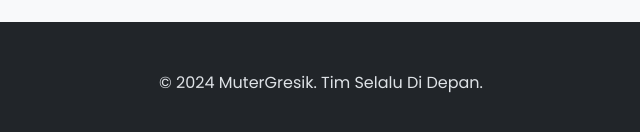
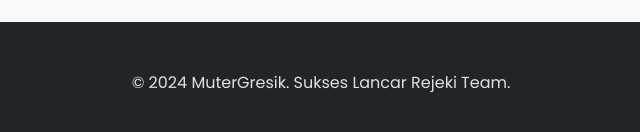
Before and after one commit to AthallahRafif09/MuterGresik, a plain HTML site: page itinerary.html in a window 1280 px wide. Shown: the part 1278-1410 px from the top of the page, 319-959 px from the left. Drawn offline with Linux system fonts and the light colour scheme.

Commit message:
Update itinerary.html

```diff
--- a/itinerary.html
+++ b/itinerary.html
@@ -173,7 +173,7 @@
     <!-- Footer -->
     <footer class="footer">
         <div class="container">
-            <p>&copy; 2024 MuterGresik. Tim Selalu Di Depan. </p>
+            <p>&copy; 2024 MuterGresik. Sukses Lancar Rejeki Team.</p>
         </div>
     </footer>
 
```
